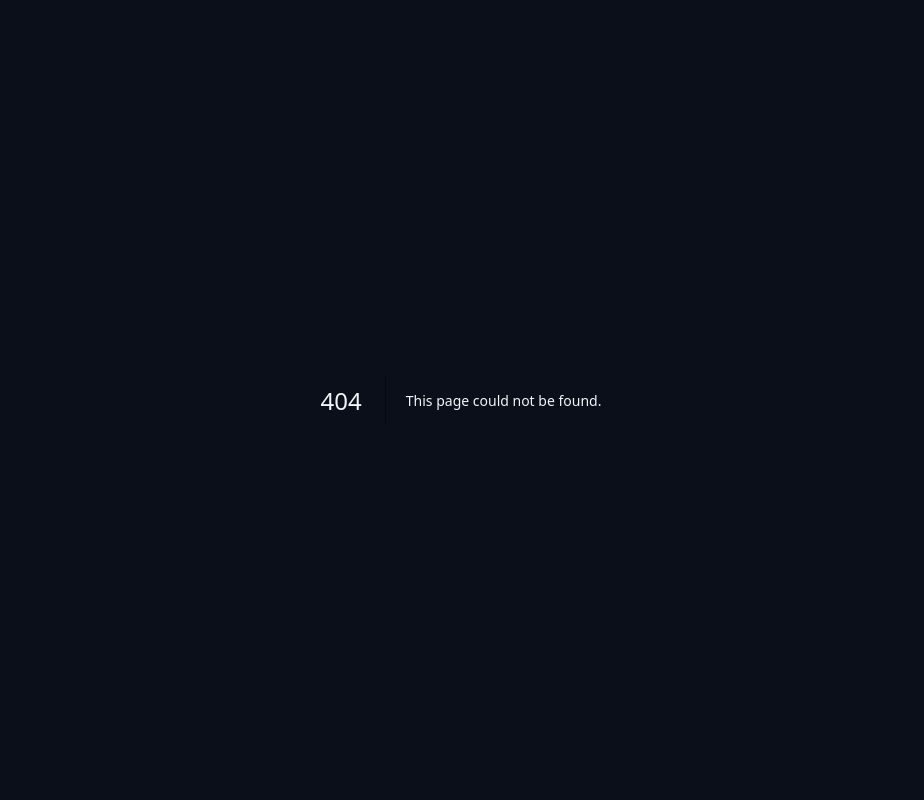
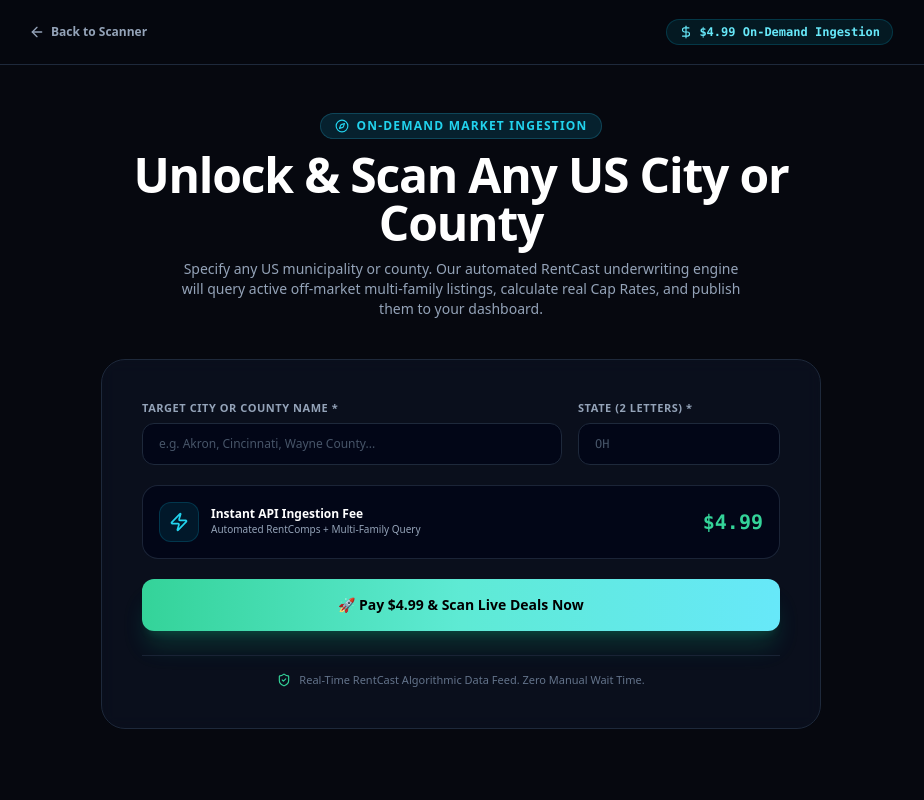
Before and after one commit to MultiDeal/multidealprop, a Next.js app: page /request-city in a window 1280 px wide. Before the commit this address had no page. Shown: the top 800 px of the page, without its empty margins (179-1103 px from the left). Built offline with nearby package versions, Linux system fonts and the light colour scheme.

Commit message:
Implement RequestCityPage component for city scanning

```diff
--- /dev/null
+++ b/src/app/request-city/page.tsx
@@ -0,0 +1,159 @@
+'use client';
+
+import { useState } from 'react';
+import Link from 'next/link';
+import { useRouter } from 'next/navigation';
+import { ArrowLeft, Compass, Zap, CheckCircle2, ShieldCheck, DollarSign } from 'lucide-react';
+
+export default function RequestCityPage() {
+  const router = useRouter();
+  const [city, setCity] = useState('');
+  const [state, setState] = useState('');
+  const [loading, setLoading] = useState(false);
+  const [scannedResult, setScannedResult] = useState<any>(null);
+
+  const handleScanCity = async (e: React.FormEvent) => {
+    e.preventDefault();
+    if (!city || !state) return;
+
+    setLoading(true);
+
+    try {
+      // 1. Déclenchement de la requête automatisée RentCast / Supabase
+      const res = await fetch('/api/scanner/fetch-city', {
+        method: 'POST',
+        headers: { 'Content-Type': 'application/json' },
+        body: JSON.stringify({ city, state })
+      });
+
+      const data = await res.json();
+
+      if (res.ok) {
+        setScannedResult(data);
+      } else {
+        alert(data.error || 'Unable to scan target city. Please check parameters.');
+      }
+    } catch (err: any) {
+      alert('Error triggering scanner: ' + err.message);
+    } finally {
+      setLoading(false);
+    }
+  };
+
+  return (
+    <div className="min-h-screen bg-[#06080F] text-slate-100 font-sans antialiased pb-20 selection:bg-emerald-500 selection:text-black">
+
+      <header className="border-b border-slate-800 bg-[#06080F]/90 backdrop-blur sticky top-0 z-40">
+        <div className="max-w-4xl mx-auto px-4 h-16 flex items-center justify-between">
+          <Link href="/" className="text-xs font-bold text-slate-400 hover:text-white flex items-center gap-1.5 transition-colors">
+            <ArrowLeft className="w-4 h-4" /> Back to Scanner
+          </Link>
+          <div className="inline-flex items-center gap-1.5 px-3 py-1 rounded-full bg-cyan-500/10 border border-cyan-500/20 text-cyan-300 text-xs font-black font-mono">
+            <DollarSign className="w-3.5 h-3.5" /> $4.99 On-Demand Ingestion
+          </div>
+        </div>
+      </header>
+
+      <main className="max-w-3xl mx-auto px-4 sm:px-6 pt-12">
+
+        {/* Title */}
+        <div className="text-center mb-10">
+          <div className="inline-flex items-center gap-2 text-xs font-extrabold text-cyan-400 uppercase tracking-widest mb-3 bg-cyan-950/60 px-3.5 py-1 rounded-full border border-cyan-800/60">
+            <Compass className="w-3.5 h-3.5" /> On-Demand Market Ingestion
+          </div>
+          <h1 className="text-3xl sm:text-5xl font-black text-white tracking-tight">
+            Unlock &amp; Scan Any US City or County
+          </h1>
+          <p className="text-xs sm:text-sm text-slate-400 mt-3 max-w-xl mx-auto leading-relaxed">
+            Specify any US municipality or county. Our automated RentCast underwriting engine will query active off-market multi-family listings, calculate real Cap Rates, and publish them to your dashboard.
+          </p>
+        </div>
+
+        {scannedResult ? (
+          <div className="bg-slate-900/60 border border-emerald-500/40 rounded-3xl p-8 text-center space-y-6 shadow-2xl backdrop-blur">
+            <div className="w-16 h-16 bg-emerald-500/10 border border-emerald-500/30 rounded-2xl flex items-center justify-center mx-auto text-emerald-400">
+              <CheckCircle2 className="w-8 h-8" />
+            </div>
+            <div>
+              <h2 className="text-2xl font-black text-white">Market Successfully Ingested!</h2>
+              <p className="text-xs sm:text-sm text-slate-300 mt-2">
+                <span className="font-bold text-emerald-400">{scannedResult.city}, {scannedResult.state}</span> is now active with live underwritten properties.
+              </p>
+            </div>
+            <div className="pt-2">
+              <Link
+                href="/"
+                className="inline-flex items-center justify-center gap-2 bg-gradient-to-r from-emerald-400 via-teal-300 to-cyan-300 text-black font-black text-xs px-6 py-3.5 rounded-xl shadow-xl shadow-emerald-500/20 hover:opacity-95 transition-all"
+              >
+                🚀 View {scannedResult.city} on Live Dashboard
+              </Link>
+            </div>
+          </div>
+        ) : (
+          <div className="bg-slate-900/50 border border-slate-800 rounded-3xl p-6 sm:p-10 space-y-6 backdrop-blur">
+            <form onSubmit={handleScanCity} className="space-y-5">
+              <div className="grid grid-cols-1 sm:grid-cols-3 gap-4">
+                <div className="sm:col-span-2">
+                  <label className="block text-[11px] font-bold text-slate-400 uppercase tracking-wider mb-1.5">
+                    Target City or County Name *
+                  </label>
+                  <input
+                    type="text"
+                    required
+                    value={city}
+                    onChange={(e) => setCity(e.target.value)}
+                    placeholder="e.g. Akron, Cincinnati, Wayne County..."
+                    className="w-full bg-slate-950/80 border border-slate-800 rounded-xl px-4 py-3 text-xs text-white placeholder-slate-600 focus:outline-none focus:border-cyan-400 transition-colors"
+                  />
+                </div>
+
+                <div>
+                  <label className="block text-[11px] font-bold text-slate-400 uppercase tracking-wider mb-1.5">
+                    State (2 Letters) *
+                  </label>
+                  <input
+                    type="text"
+                    required
+                    maxLength={2}
+                    value={state}
+                    onChange={(e) => setState(e.target.value.toUpperCase())}
+                    placeholder="OH"
+                    className="w-full bg-slate-950/80 border border-slate-800 rounded-xl px-4 py-3 text-xs text-white uppercase placeholder-slate-600 focus:outline-none focus:border-cyan-400 font-mono transition-colors"
+                  />
+                </div>
+              </div>
+
+              {/* Price & Guarantee box */}
+              <div className="bg-slate-950/80 border border-slate-800/90 rounded-2xl p-4 flex items-center justify-between">
+                <div className="flex items-center gap-3">
+                  <div className="w-10 h-10 rounded-xl bg-cyan-500/10 border border-cyan-500/20 flex items-center justify-center text-cyan-400">
+                    <Zap className="w-5 h-5" />
+                  </div>
+                  <div>
+                    <div className="text-xs font-black text-white">Instant API Ingestion Fee</div>
+                    <div className="text-[10px] text-slate-400">Automated RentComps + Multi-Family Query</div>
+                  </div>
+                </div>
+                <div className="text-xl font-black text-emerald-400 font-mono">$4.99</div>
+              </div>
+
+              <button
+                type="submit"
+                disabled={loading}
+                className="w-full bg-gradient-to-r from-emerald-400 via-teal-300 to-cyan-300 text-black font-black text-xs sm:text-sm py-4 rounded-xl flex items-center justify-center gap-2 hover:opacity-95 shadow-xl shadow-emerald-500/20 transition-all cursor-pointer disabled:opacity-50"
+              >
+                {loading ? '⚡ Contacting Underwriting API & Ingesting...' : '🚀 Pay $4.99 & Scan Live Deals Now'}
+              </button>
+            </form>
+
+            <div className="border-t border-slate-800/80 pt-4 flex items-center justify-center gap-2 text-[11px] text-slate-500">
+              <ShieldCheck className="w-3.5 h-3.5 text-emerald-400" />
+              <span>Real-Time RentCast Algorithmic Data Feed. Zero Manual Wait Time.</span>
+            </div>
+          </div>
+        )}
+
+      </main>
+    </div>
+  );
+}
```
